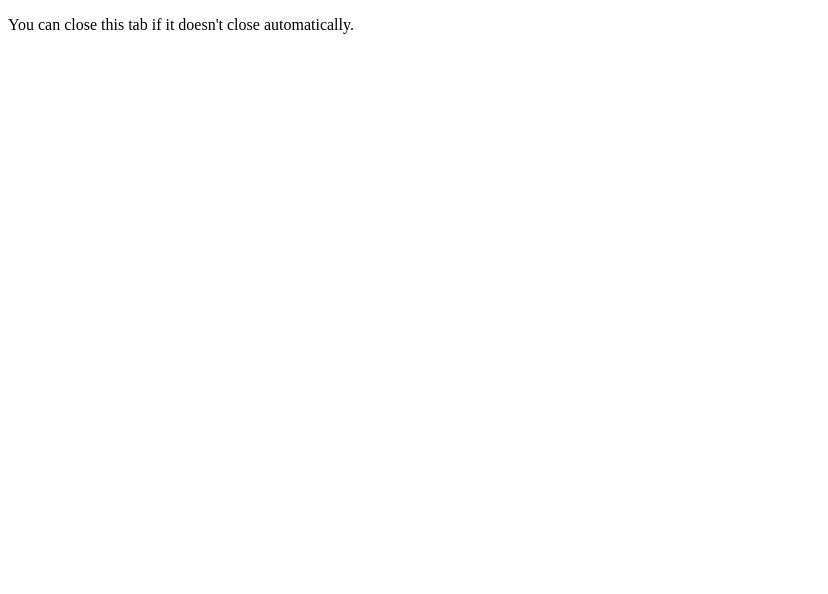
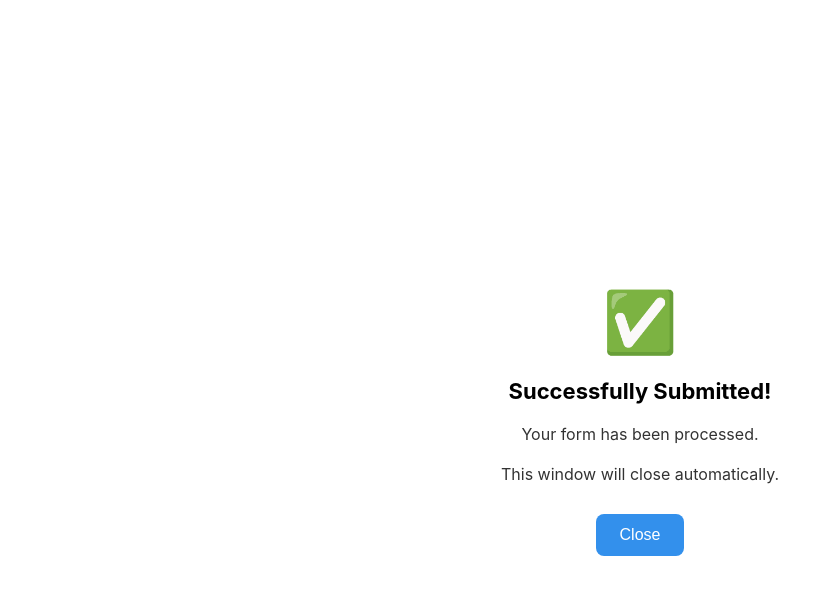
Before and after one commit to nobraingamedev/n8n-auto-close-page, a plain HTML site: page index.html in a window 1280 px wide. Shown: the whole page, without its empty margins (0-828 px from the left). Drawn offline with Linux system fonts and the light colour scheme.

Commit message:
Update index.html

```diff
--- a/index.html
+++ b/index.html
@@ -1,12 +1,97 @@
 <!DOCTYPE html>
 <html>
 <head>
-  <title>Done</title>
+  <title>Form Submitted</title>
+  <meta name="viewport" content="width=device-width, initial-scale=1.0">
+  <script src="https://telegram.org/js/telegram-web-app.js"></script>
+  <style>
+    body {
+      font-family: -apple-system, BlinkMacSystemFont, sans-serif;
+      background: var(--tg-theme-bg-color, #ffffff);
+      color: var(--tg-theme-text-color, #000000);
+      margin: 0;
+      padding: 20px;
+      text-align: center;
+      min-height: 100vh;
+      display: flex;
+      flex-direction: column;
+      justify-content: center;
+      align-items: center;
+    }
+    .success-icon {
+      font-size: 60px;
+      color: #4CAF50;
+      margin-bottom: 20px;
+    }
+    h1 {
+      margin: 0 0 10px 0;
+      font-size: 22px;
+    }
+    p {
+      margin: 10px 0;
+      opacity: 0.8;
+    }
+    .close-btn {
+      background: var(--tg-theme-button-color, #3390ec);
+      color: var(--tg-theme-button-text-color, #ffffff);
+      border: none;
+      padding: 12px 24px;
+      border-radius: 8px;
+      font-size: 16px;
+      cursor: pointer;
+      margin-top: 20px;
+    }
+  </style>
 </head>
 <body>
+  <div class="success-icon">✅</div>
+  <h1>Successfully Submitted!</h1>
+  <p>Your form has been processed.</p>
+  <p>This window will close automatically.</p>
+  <button class="close-btn" onclick="closeWebApp()">Close</button>
+
   <script>
-    window.close();
+    function closeWebApp() {
+      // Check if we're in Telegram Web App
+      if (window.Telegram && window.Telegram.WebApp) {
+        // Use Telegram Web App API to close
+        window.Telegram.WebApp.close();
+      } else {
+        // Fallback methods
+        attemptClose();
+      }
+    }
+
+    function attemptClose() {
+      try {
+        // Try standard window.close()
+        window.close();
+      } catch(e) {
+        // If that fails, try other methods
+        if (history.length > 1) {
+          history.back();
+        } else {
+          // Show user instruction
+          document.body.innerHTML = `
+            <div style="text-align: center; padding: 40px;">
+              <div style="font-size: 60px; margin-bottom: 20px;">✅</div>
+              <h1>Form Submitted Successfully!</h1>
+              <p>Please close this tab manually.</p>
+            </div>
+          `;
+        }
+      }
+    }
+
+    // Initialize Telegram Web App if available
+    if (window.Telegram && window.Telegram.WebApp) {
+      window.Telegram.WebApp.ready();
+      // Auto-close after 2 seconds
+      setTimeout(closeWebApp, 2000);
+    } else {
+      // Auto-close after 2 seconds with fallback
+      setTimeout(attemptClose, 2000);
+    }
   </script>
-  <p>You can close this tab if it doesn't close automatically.</p>
 </body>
 </html>
```
